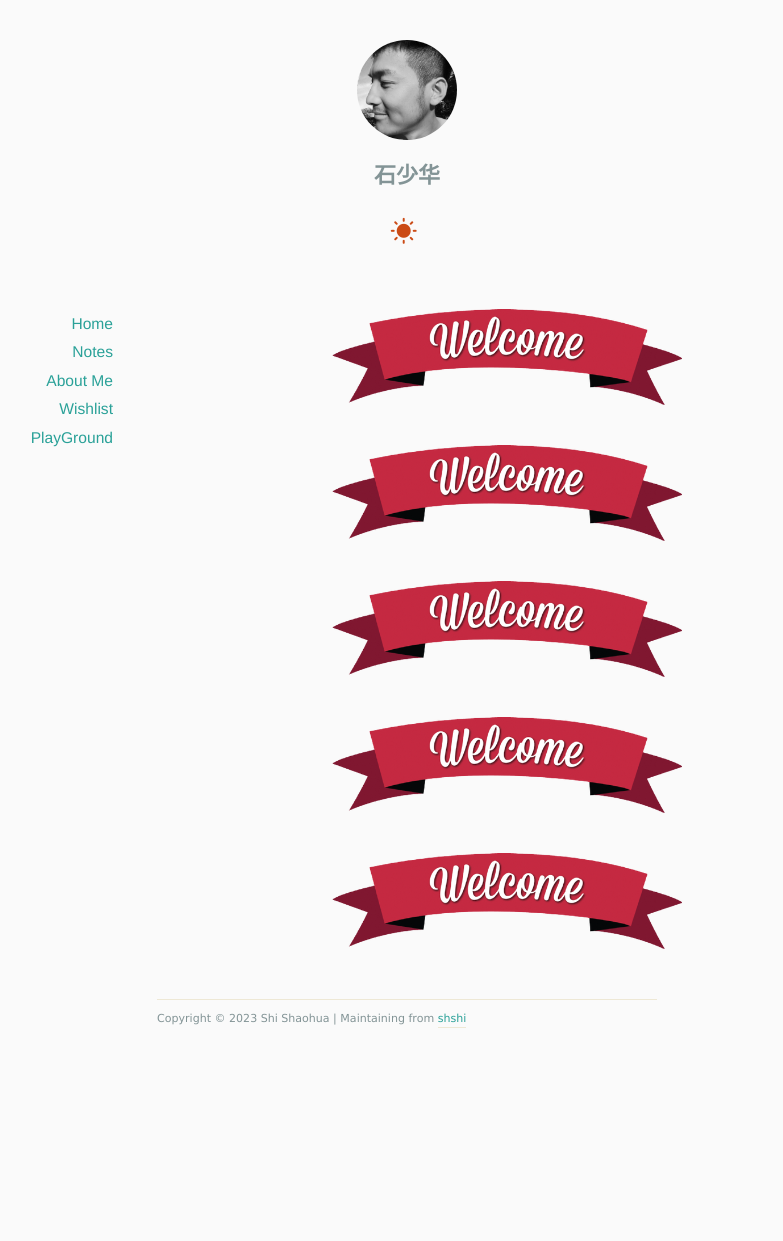
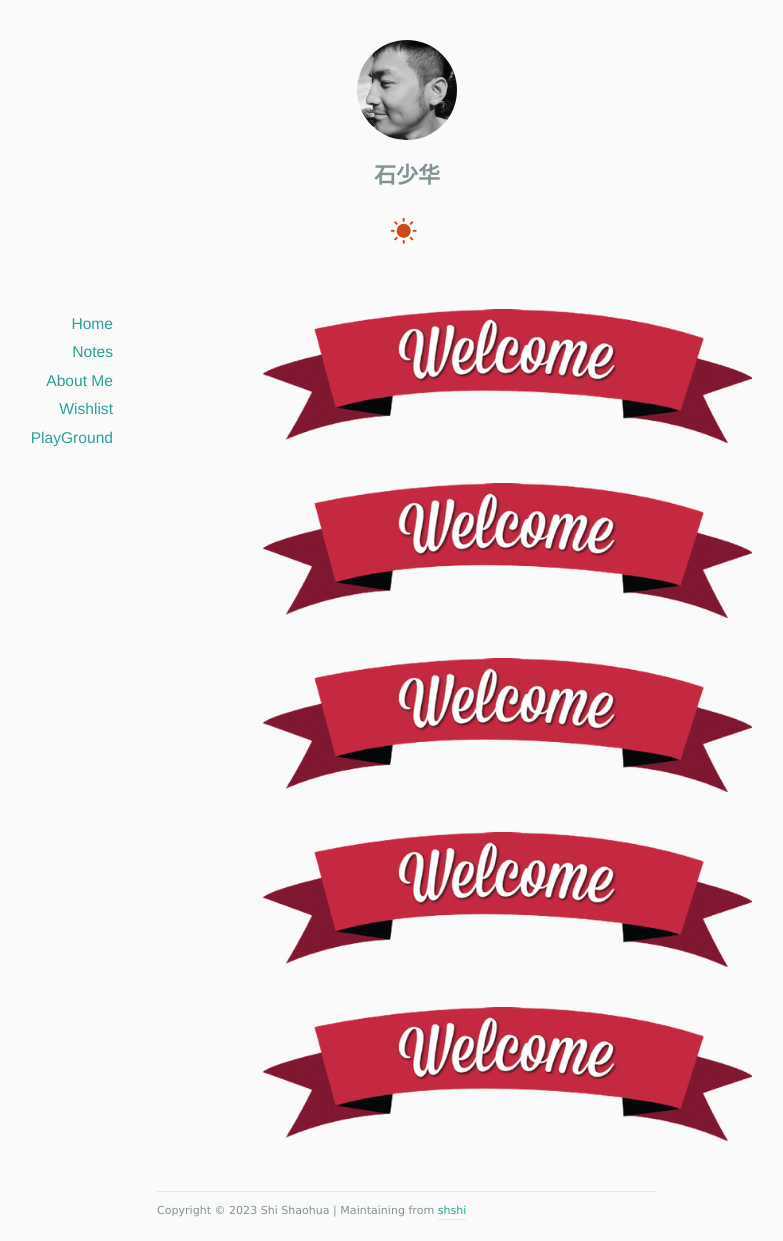
Before and after one commit to shshi/shishaohua.github.io, a Jekyll site: the page built from docs/index.html, in a window 1280 px wide. Shown: the whole page, without its empty margins (233-1016 px from the left). Built offline with Jekyll 4.4.1, drawn with Linux system fonts in a browser that asks for light colours; nearby versions of some CDN libraries; the list of posts is cut into pages by our own code; before the commit the page ends 1049 px from its top, so only the background shows below that.

Commit message:
Update index.html

```diff
--- a/docs/index.html
+++ b/docs/index.html
@@ -5,7 +5,7 @@ title: 石少华
 
 {% for post in paginator.posts %}
 	<article class="post">
-		<img src="/images/welcome.png" class="middle" style="width:50%" align="center">
+		<img src="/images/welcome.png" class="middle" style="width:70%" align="center">
 	</article>
 {% endfor %}
 
```
